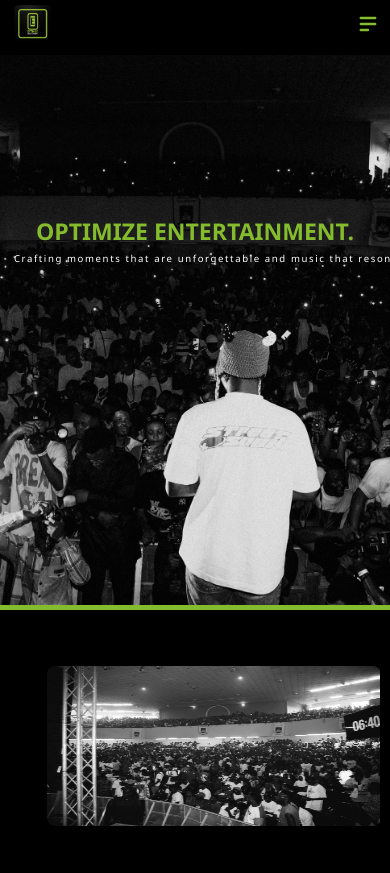
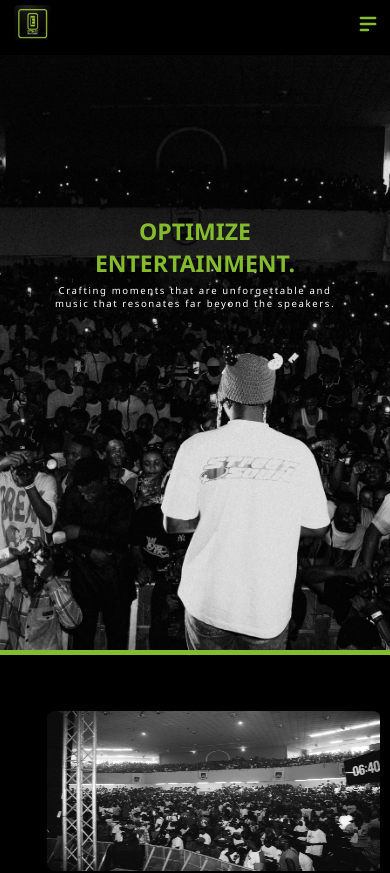
Before and after one commit to TheWiki2306/optimize-web, a React (Create React App) app: page / in a window 390 px wide. Shown: the top 873 px of the page. Built offline with nearby package versions, Linux system fonts and the light colour scheme; grey boxes are pictures that could not be loaded.

Commit message:
On branch master

```diff
--- a/src/components/header/header.css
+++ b/src/components/header/header.css
@@ -77,7 +77,7 @@
 
     .headerContainer{
         padding-top: 8rem;
-        width: 70%;
+        /* width: 70%; */
     }
 
     .optimizeContainer h1{
@@ -97,7 +97,7 @@
     }
 
     .headerContainer{
-        width: 70%;
+        /* width: 70%; */
     }
 }
 
@@ -114,7 +114,7 @@
 
 @media screen and (max-width: 600px) {
     .headerContainer{
-        width: 100%;
+        /* width: 100%; */
     }
 }
   @media screen and (max-width: 414px){
@@ -135,7 +135,7 @@
     }
 
     .scroll p{
-        width: 150%;
+        /* width: 150%; */
     }
 
   }
@@ -164,6 +164,6 @@
     }
 
     .scroll p{
-        width: 200%;
+        /* width: 200%; */
     }
   }
```
